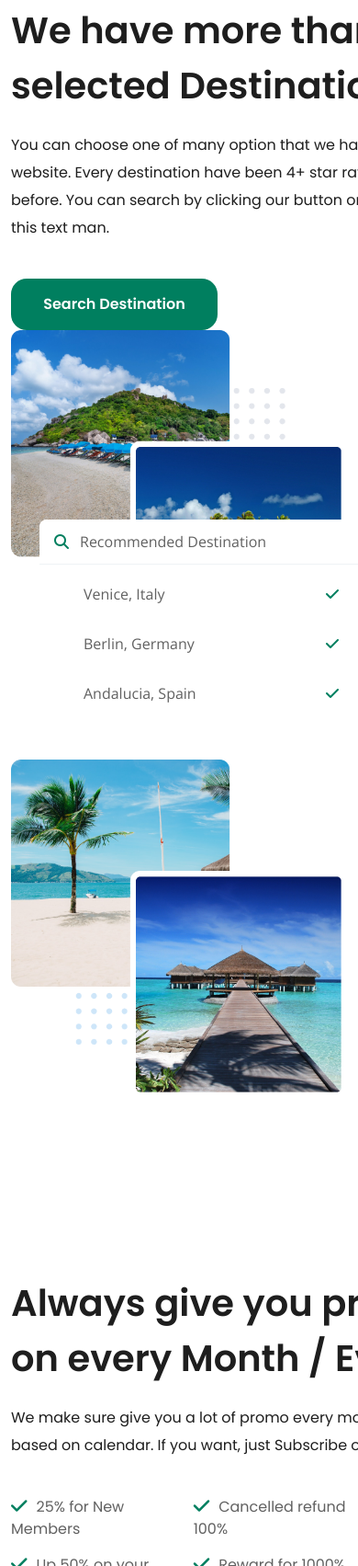
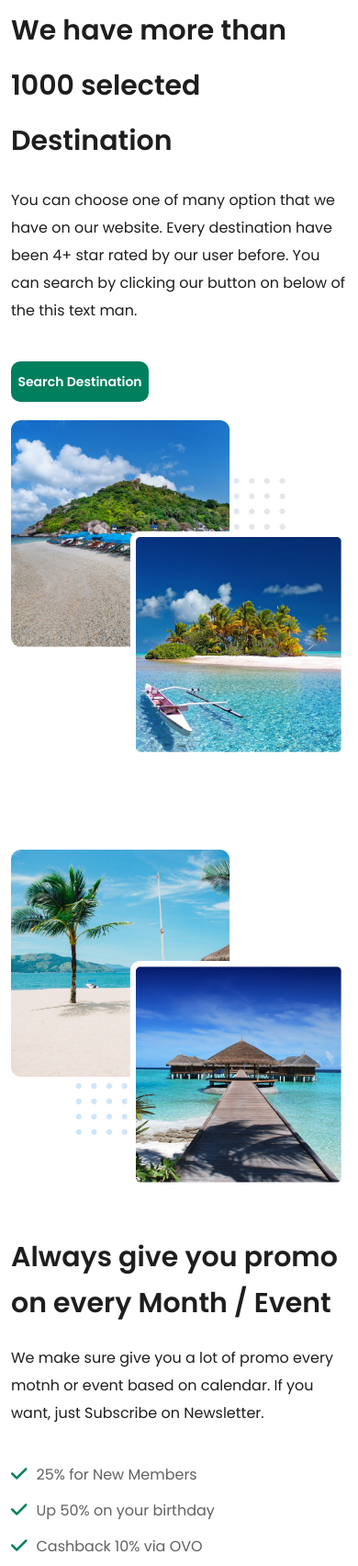
Before and after one commit to sazzad018/project2, a plain HTML site: page index.html in a window 390 px wide. Shown: the part 7188-8891 px from the top of the page at 92% size. Drawn offline with nearby package versions, Linux system fonts and the light colour scheme.

Commit message:
responsive work

```diff
--- a/css/responsive.css
+++ b/css/responsive.css
@@ -130,7 +130,88 @@
 	padding-bottom: 0px;
 }
 
+#selected_destination .selected_destination_head h2 {
+	width: 100%;
+	font-size: 30px;
+}
+#selected_destination .selected_destination_head p {
+	width: 100%;
+}
+#selected_destination .selected_destination_btn a {
+	width: 150px;
+	height: 44px;
+	border-radius: 10px;
+	font-size: 14px;
+	margin-bottom: 20px;
+	background-color: #007F5F;
+}
+#selected_destination .selected_destination_btn a::after{
+	display: none;
+}
+#selected_destination .selected_destination_btn a::before{
+	display: none;
+}
+#selected_destination .destination_img_two {
+	margin-bottom: 0;
+}
+#selected_destination .destination_location {
+	display: none;
+	width: 100%;
+}
+#selected_destination .selected_destination_head_two h2 {
+	width: 100%;
+	font-size: 30px;
+	margin-top: 50px;
+	line-height: 50px;
+}
+#selected_destination .selected_destination_head_two p {
+	width: 100%;
+}
 
+#selected_destination .destination_list_one {
+	display: flex;
+	gap: 0;
+	flex-direction: column;
+}
+
+#selected_destination .destination_list_one ul li {
+	font-size: 16px;
+	font-weight: 400;
+	font-family: var(--poppins);
+	color: var(--paragraph_color);
+	margin-bottom: 15px;
+	display: flex;
+}
+
+#selected_destination .selected_destination_head_three h2 {
+	width: 100%;
+	font-size: 30px;
+	line-height: 50px;
+}
+
+#selected_destination .selected_destination_head_three p {
+	width: 100%;
+}
+#selected_destination .accoedi_w {
+	width: 100%;
+}
+
+#selected_destination .destination_popup ul {
+	position: relative;
+	left: 0;
+}
+#explore_destination .explore_head h2 {
+	font-size: 30px;
+}
+#explore_destination .explore_head p {
+	width: 100%;
+}
+
+#explore_destination .nav-tabs button {
+	font-size: 12px;
+	width: 100%;
+	margin-bottom: 20px;
+}
 /* -------------- Selected Destination css part end ---------------- */
 /* ============== menu css part start =============== */
 
--- a/js/script.js
+++ b/js/script.js
@@ -51,6 +51,45 @@ var swiper = new Swiper(".slider_content", {
   },
   centeredSlides: true,
 });
+
+
+
+jQuery(document).ready(function () {
+  //initialize swiper when document ready
+  var swiper = new Swiper(".slider_content", {
+    slidesPerView: 3,
+    spaceBetween: 30,
+    loop: true,
+    autoplay: {
+      delay: 2500,
+      disableOnInteraction:false,
+    },
+    pagination: {
+      el: ".swiper-pagination",
+      clickable: true
+    },
+    centeredSlides: true,
+  breakpoints: {
+    '480': {
+      slidesPerView: 1,
+      spaceBetween: 0,},
+    '@640': {
+      slidesPerView: 1,
+      spaceBetween: 50, },
+  },
+    // Optional parameters
+     freeMode: true,
+    loop: false,
+    scrollbar: {
+        el: '.swiper-scrollbar',
+        hide: true,},
+    navigation: {
+        nextEl: '.swiper-button-next',
+        prevEl: '.swiper-button-prev', },
+
+})
+
+});
 //----------- counter part
 
 $('.count').counterUp({
```
